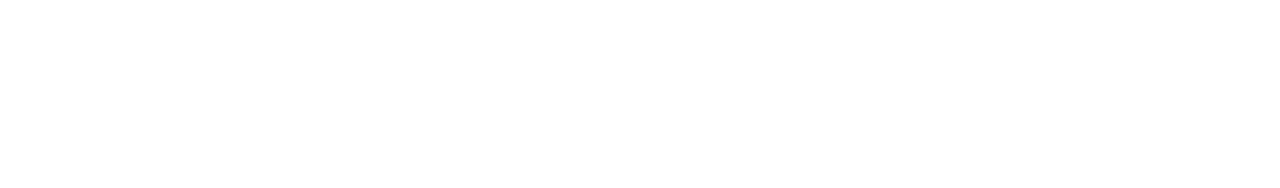
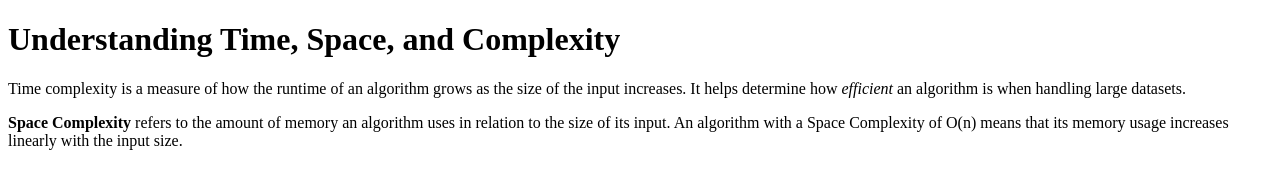
Before and after one commit to acciojob/time-and-space-complexity-govind165, a website: page main.html in a window 1280 px wide. Drawn offline with Linux system fonts and the light colour scheme.

Commit message:
created a submission

```diff
--- a/main.html
+++ b/main.html
@@ -1,16 +1,21 @@
 <!DOCTYPE html>
+<html lang="en">
+<head>
+    <meta charset="UTF-8">
+    <meta name="viewport" content="width=device-width, initial-scale=1.0">
+    <title>Time and Space Complexity</title>
+</head>
+<body>
+    <h1>Understanding Time, Space, and Complexity</h1>
 
-<html>
+    <p>
+        Time complexity is a measure of how the runtime of an algorithm grows as the size of the input increases.
+        It helps determine how <em>efficient</em> an algorithm is when handling large datasets.
+    </p>
 
-<head>
-	<link rel="stylesheet" href="styles.css">
-</head>
-
-<body>
-	<!-- the entire body must be written by student -->
-    <script type="text/javascript" src="./script.js">
-</script>
-
+    <p>
+        <b>Space Complexity</b> refers to the amount of memory an algorithm uses in relation to the size of its input.
+        An algorithm with a Space Complexity of O(n) means that its memory usage increases linearly with the input size.
+    </p>
 </body>
-
 </html>
```
